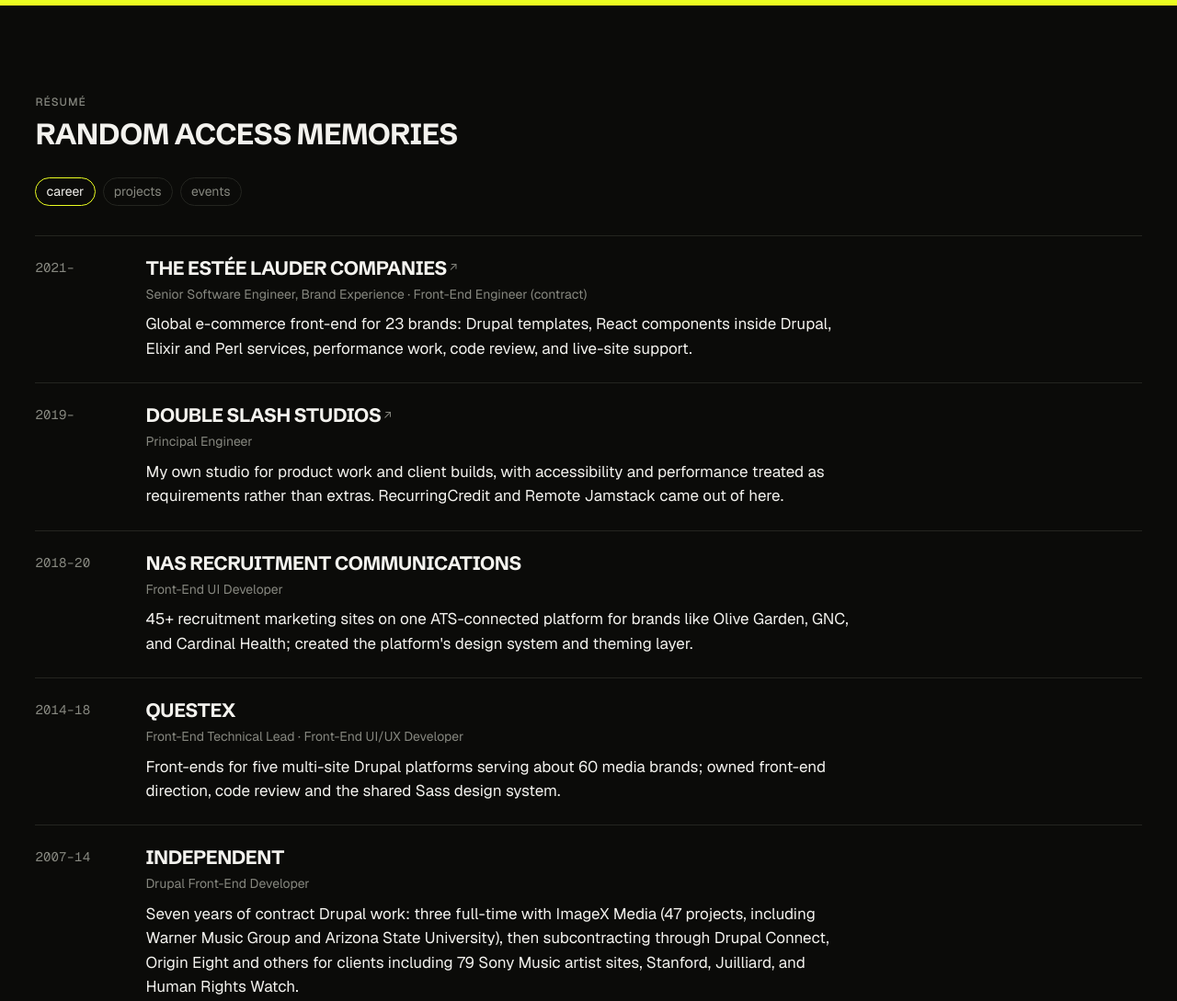
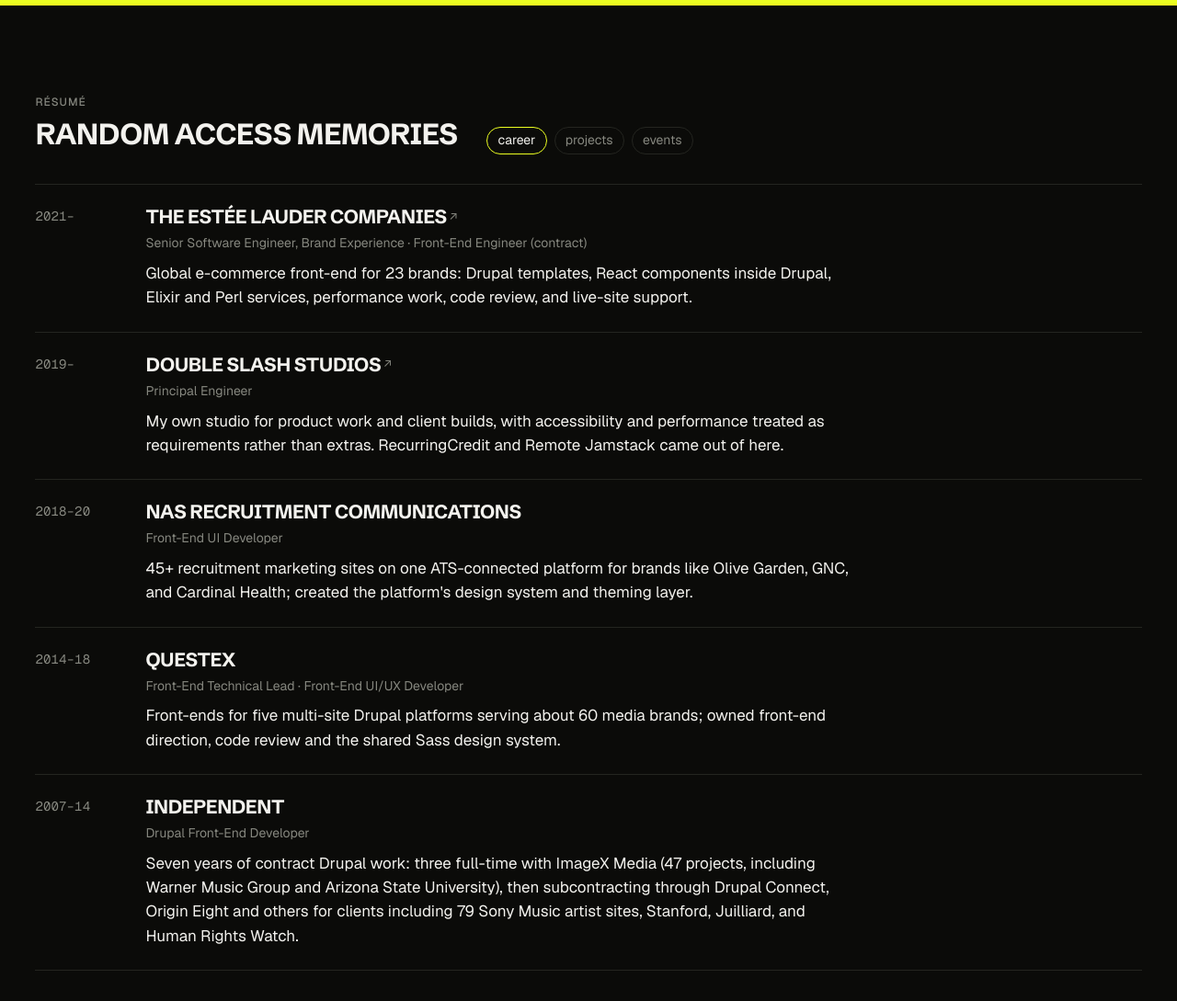
Before and after one commit to chrishrtmn/website, an Astro site: page / in a window 1280 px wide. Shown: the part 1940-3029 px from the top of the page at 92% size. Built offline with nearby package versions, Linux system fonts and the light colour scheme; Astro itself is replaced by a stand-in of ours.

Commit message:
Experience filters sit beside the title, wrap below when narrow

```diff
--- a/src/components/Experience.astro
+++ b/src/components/Experience.astro
@@ -56,7 +56,7 @@
 ---
 
 <Section id="experience" label="résumé" title="Random access memories">
-  <fieldset class="xp__filters small">
+  <fieldset class="xp__filters small" slot="head">
     <legend class="visually-hidden">Show</legend>
     {
       kinds.map(([k, l]) => (
@@ -125,7 +125,7 @@
     display: flex;
     flex-wrap: wrap;
     gap: var(--s-2);
-    margin: 0 0 var(--s-8);
+    margin: 0;
     padding: 0;
     border: 0;
   }
--- a/src/components/Section.astro
+++ b/src/components/Section.astro
@@ -12,7 +12,10 @@
 <section id={id} class:list={['section', 'wrap', { 'section--tight': tight }]} aria-labelledby={`${id}-label`}>
   <header class="section__head">
     <p id={`${id}-label`} class="label">{label}</p>
-    {title && <h2 class="section__title">{title}</h2>}
+    <div class="section__row">
+      {title && <h2 class="section__title">{title}</h2>}
+      <slot name="head" />
+    </div>
   </header>
   <slot />
 </section>
@@ -30,6 +33,13 @@
     display: grid;
     gap: var(--s-3);
     margin-bottom: var(--s-8);
+  }
+
+  .section__row {
+    display: flex;
+    flex-wrap: wrap;
+    align-items: baseline;
+    gap: var(--s-4) var(--s-8);
   }
 
   .section__title {
```
